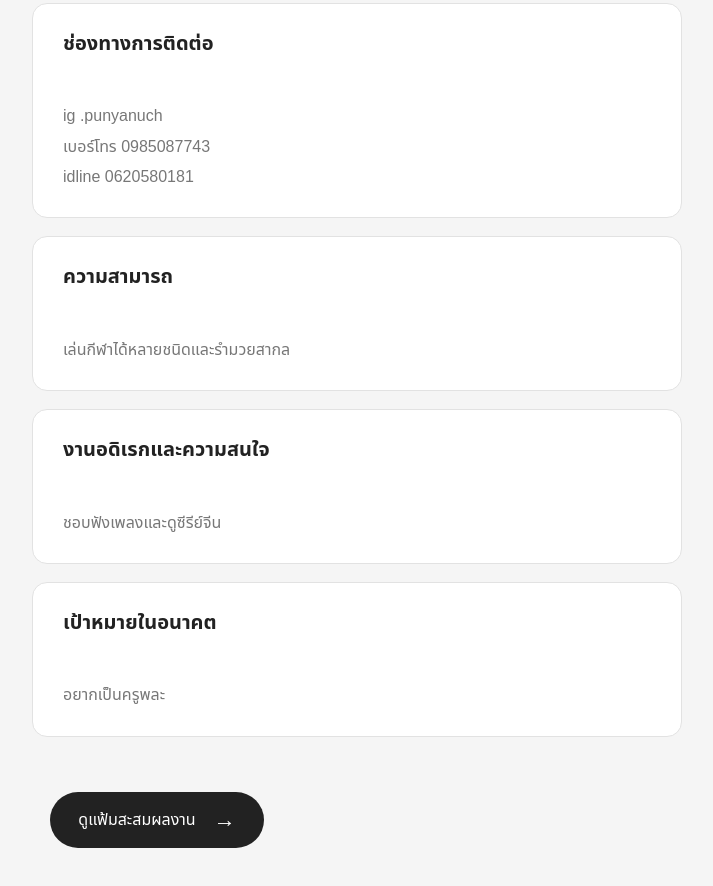
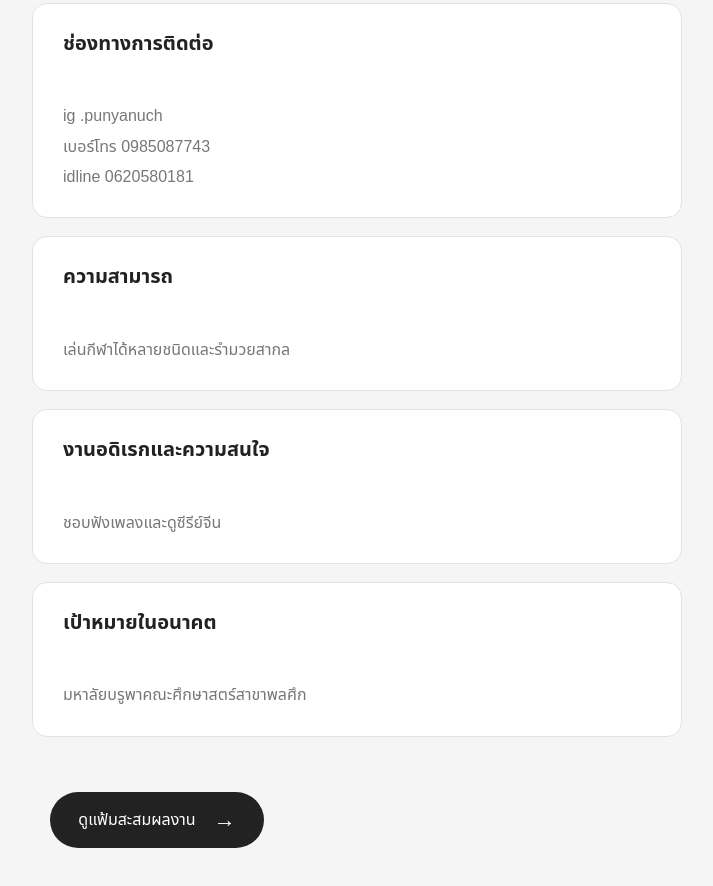
Before and after one commit to s34732/s34732.github.io, a plain HTML site: page about.html in a window 1280 px wide. Shown: the part 1149-2035 px from the top of the page, without its empty margins (483-1196 px from the left). Drawn offline with Linux system fonts and the light colour scheme.

Commit message:
Update about.html

```diff
--- a/about.html
+++ b/about.html
@@ -347,7 +347,7 @@ idline 0620580181
 </h2>
 
 <p>
-อยากเป็นครูพละ
+มหาลัยบรูพาคณะศึกษาสตร์สาขาพลศึก
 </p>
 
 </div>
```
